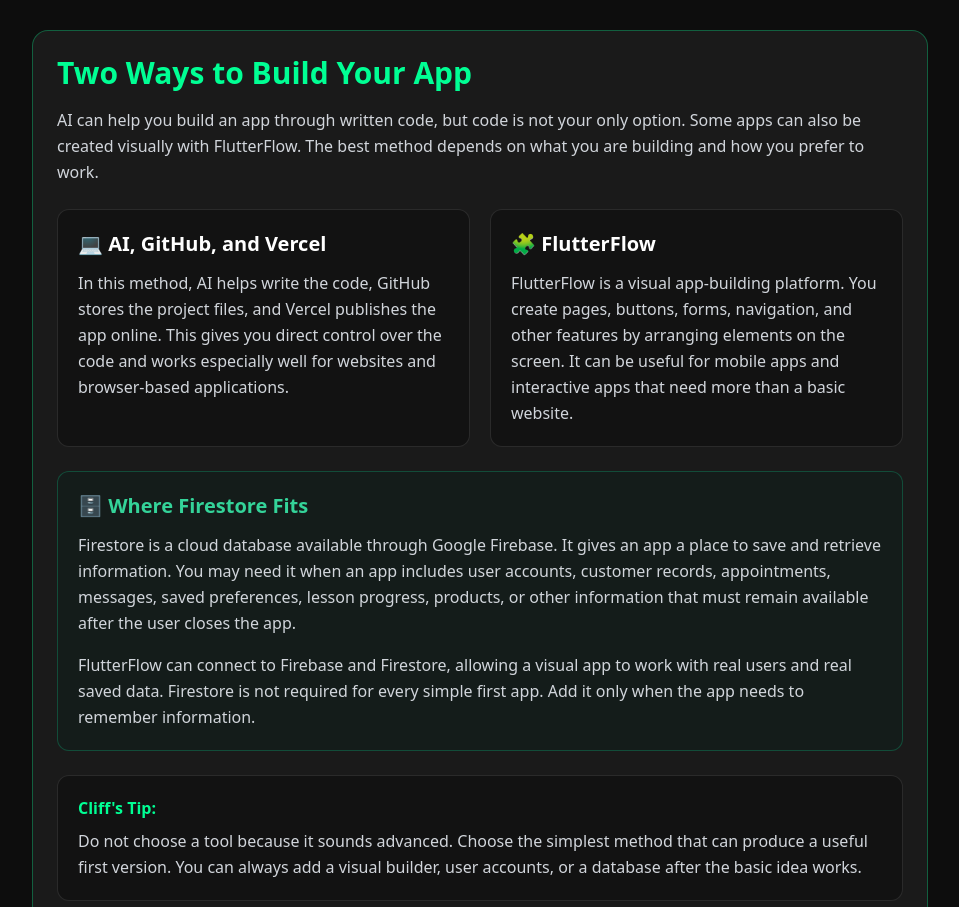
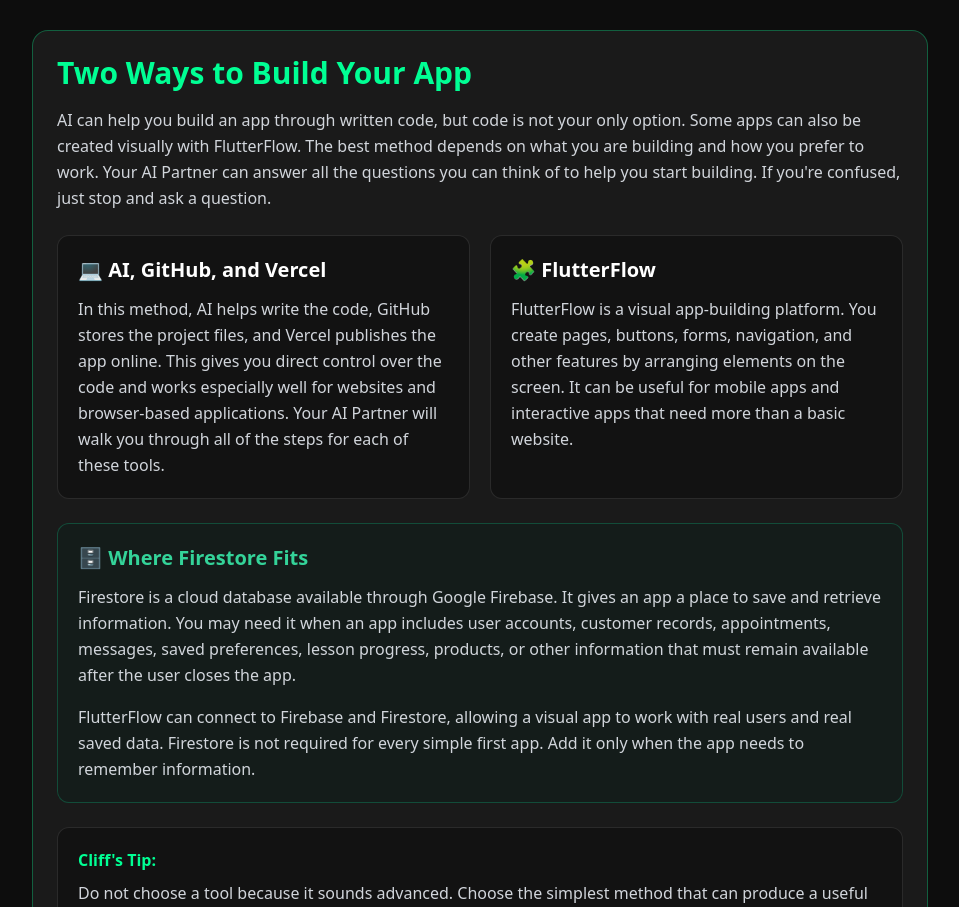
Before and after one commit to myapptly/apptly-website, a Next.js app: page /lesson-3 in a window 1280 px wide. Shown: the part 2505-3412 px from the top of the page, without its empty margins (160-1119 px from the left). Built offline with nearby package versions, Linux system fonts and the light colour scheme.

Commit message:
Update page

```diff
--- a/app/lesson-3/page.tsx
+++ b/app/lesson-3/page.tsx
@@ -92,6 +92,8 @@ export default function Lesson3() {
     AI can help you build an app through written code, but code is not your
     only option. Some apps can also be created visually with FlutterFlow.
     The best method depends on what you are building and how you prefer to work.
+    Your AI Partner can answer all the questions you can think of to help you start
+    building. If you're confused, just stop and ask a question.
   </p>
 
   <div className="grid gap-5 md:grid-cols-2">
@@ -104,7 +106,8 @@ export default function Lesson3() {
         In this method, AI helps write the code, GitHub stores the project
         files, and Vercel publishes the app online. This gives you direct
         control over the code and works especially well for websites and
-        browser-based applications.
+        browser-based applications. Your AI Partner will walk you through all
+        of the steps for each of these tools.
       </p>
     </div>
 
```
